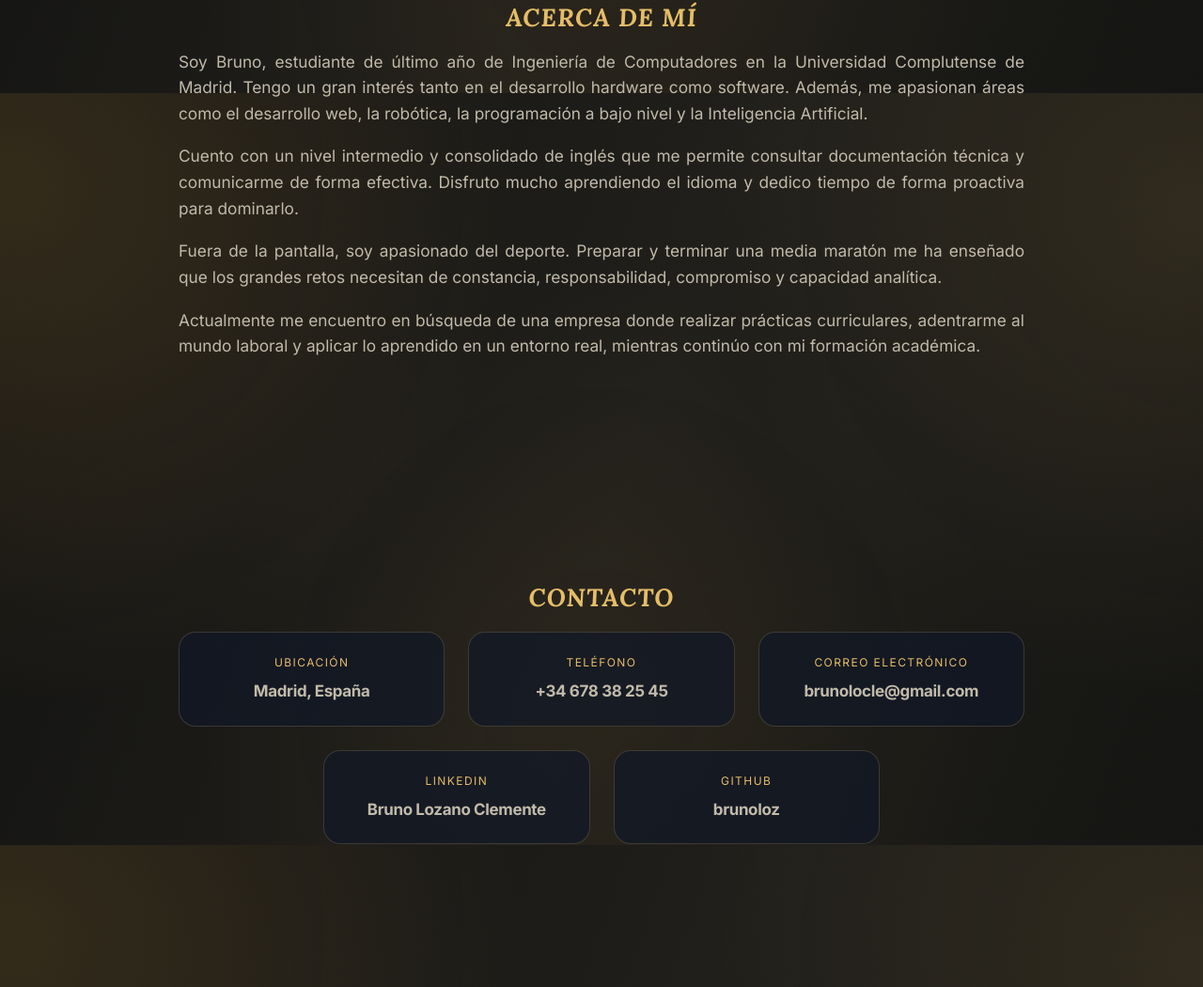
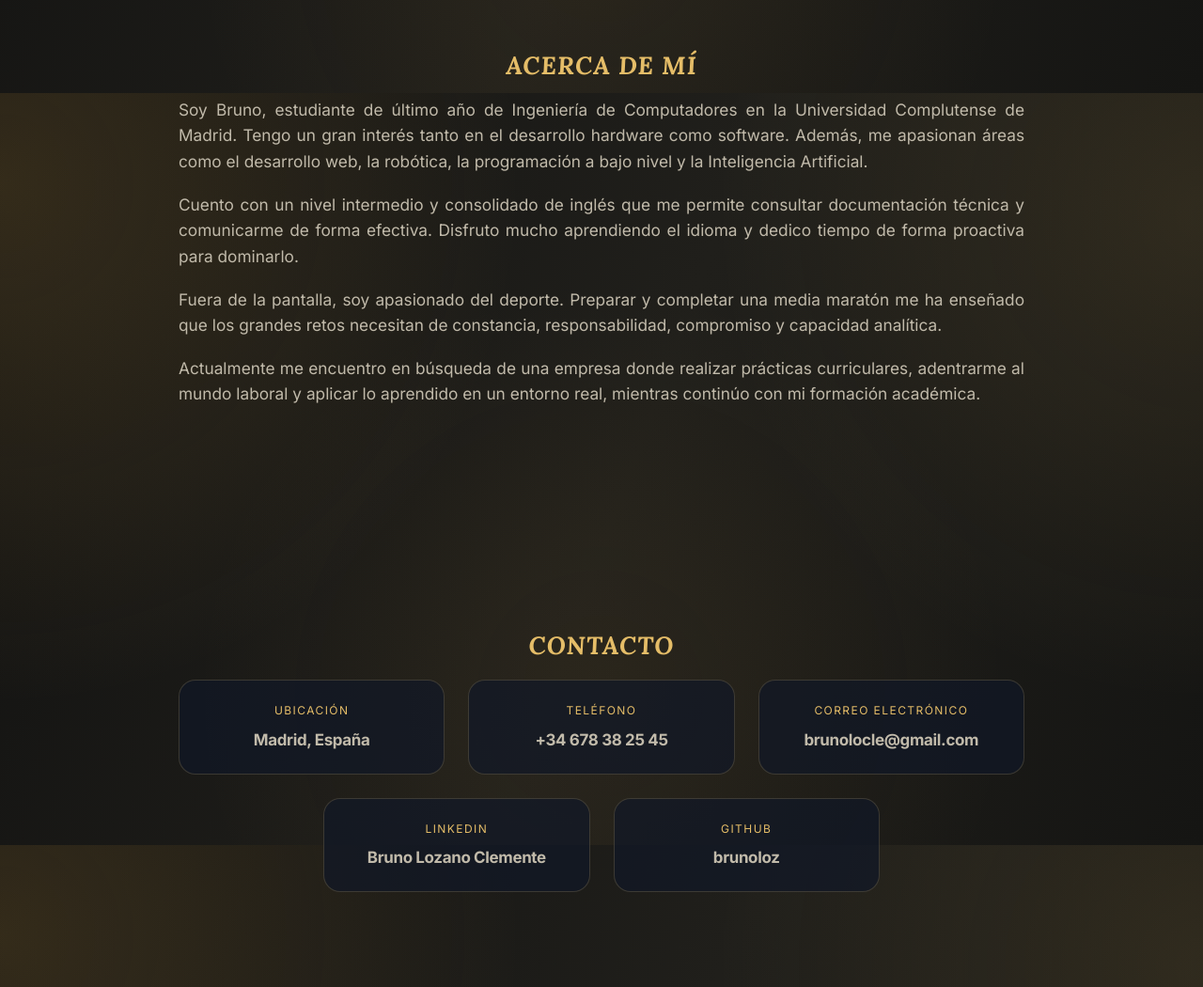
Before and after one commit to brunoloz/Portfolio, a plain HTML site: page index.html in a window 1280 px wide. Shown: the part 701-1751 px from the top of the page at 94% size. Drawn offline with nearby package versions, Linux system fonts and the light colour scheme.

Commit message:
last update

```diff
--- a/index.html
+++ b/index.html
@@ -57,6 +57,9 @@
         </div>
       </section>
 
+      <br>
+      <br>
+
       <section id="acerca-de" class="section about-section">
         <div class="container about-copy">
           <h3 class="section-tag">Acerca de mí</h3>
@@ -70,7 +73,7 @@
             de forma efectiva. Disfruto mucho aprendiendo el idioma y dedico tiempo de forma proactiva para dominarlo.
           </p>
           <p class="lead">
-            Fuera de la pantalla, soy apasionado del deporte. Preparar y terminar una media maratón me ha enseñado que los grandes
+            Fuera de la pantalla, soy apasionado del deporte. Preparar y completar una media maratón me ha enseñado que los grandes
             retos necesitan de constancia, responsabilidad, compromiso y capacidad analítica.
           </p>
           <p class="lead">
```
